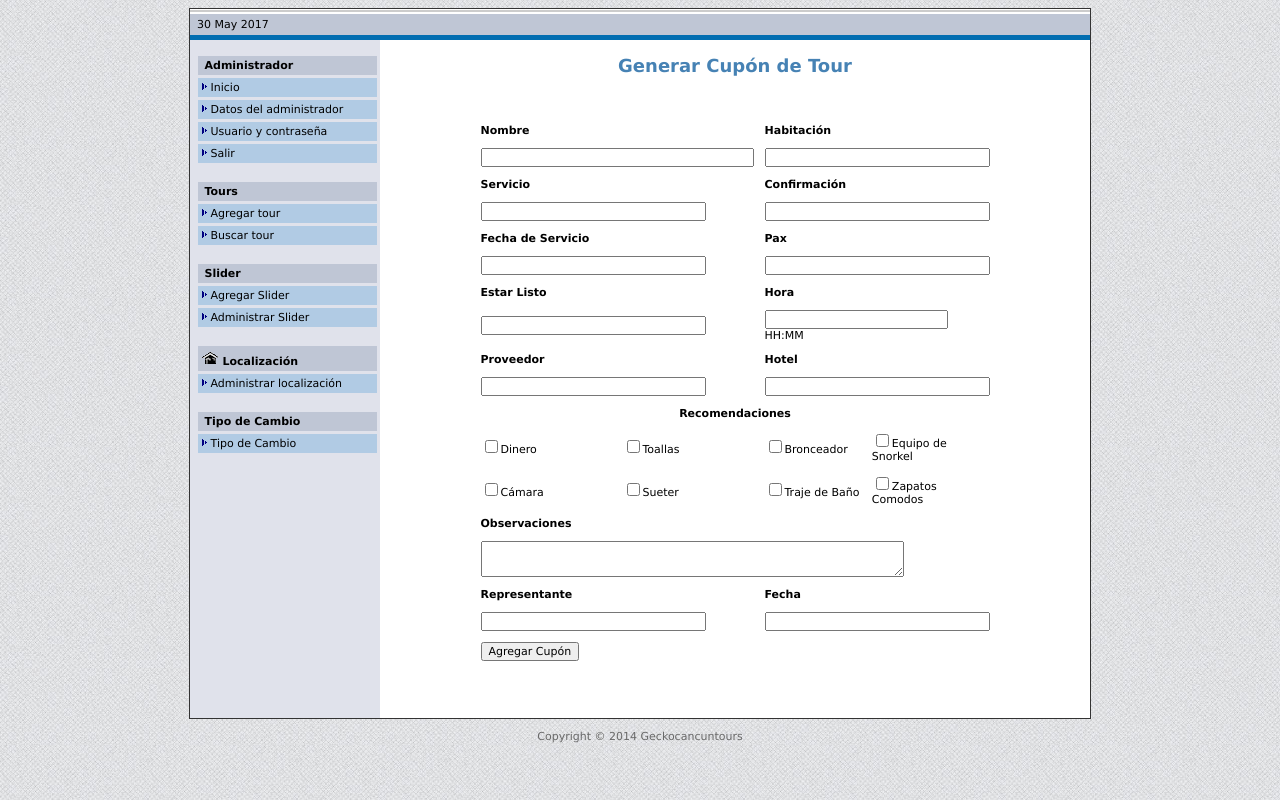
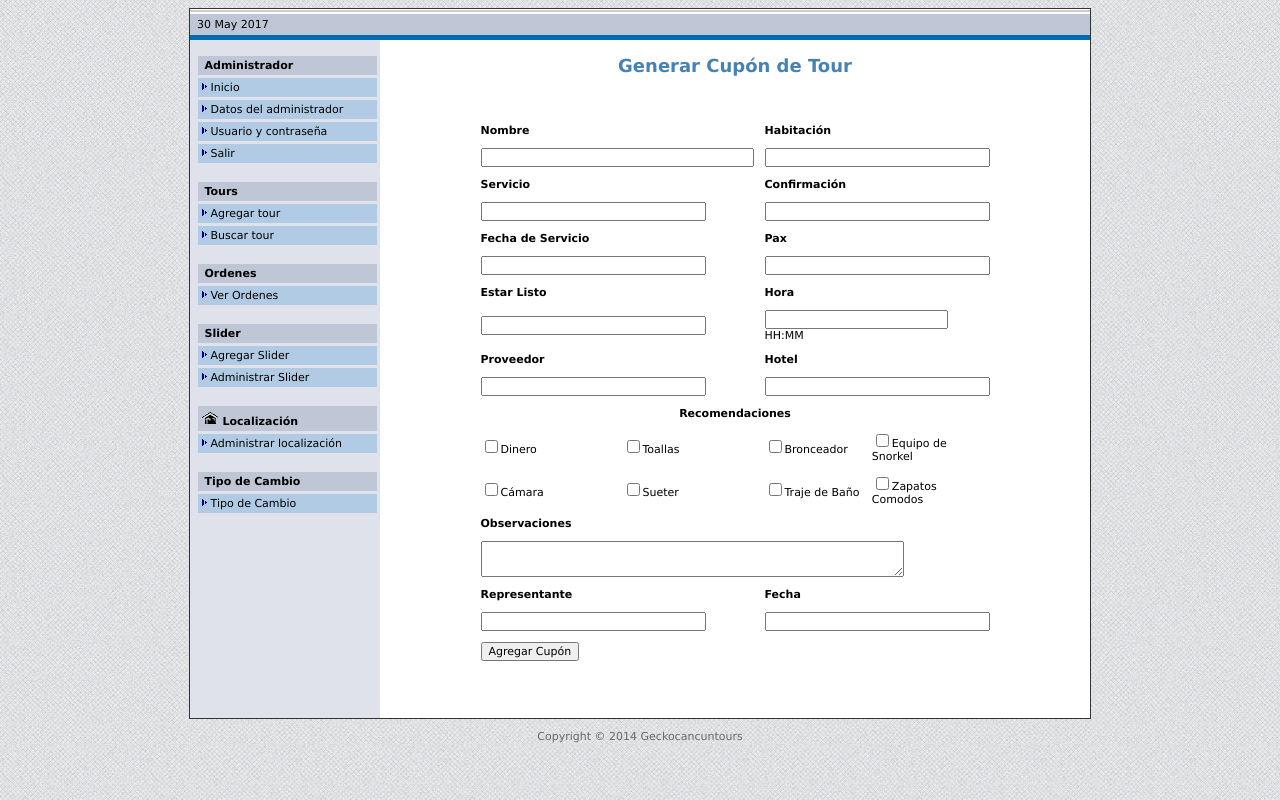
Before and after one commit to davidvexel/gct, a PHP site: page /adminpanel/add-cupon.php in a window 1280 px wide. Run offline with PHP 8.4, Linux system fonts and the light colour scheme; a user stored in the database is signed in; data that the repository does not hold is empty; some libraries are stand-ins or nearby versions.

Commit message:
Formatting side navigation in admin panel and adding new tab for orders

```diff
--- a/adminpanel/include/menu.php
+++ b/adminpanel/include/menu.php
@@ -16,7 +16,9 @@
 		<td bgcolor="#B1CBE4"><img src="images/arrow_yellow.gif" width="6" height="8" border="0" />&nbsp;<a href="<?php echo $logoutAction ?>">Salir</a></td>
 	</tr>
 </table>
+
 <br />
+
 <table width="185" height="2" cellpadding="3" cellspacing="3">
 	<tr>
 		<td bgcolor="#BFC6D5">&nbsp;<b>Tours</b></td>
@@ -28,7 +30,20 @@
 		<td bgcolor="#B1CBE4"><img src="images/arrow_yellow.gif" width="6" height="8" border="0" />&nbsp;<a href="buscar-tour.php">Buscar tour</a></td>
 	</tr>
 </table>
+
 <br />
+
+<table width="185" height="2" cellpadding="3" cellspacing="3">
+	<tr>
+		<td bgcolor="#BFC6D5">&nbsp;<b>Ordenes</b></td>
+	</tr>
+	<tr>
+		<td bgcolor="#B1CBE4"><img src="images/arrow_yellow.gif" width="6" height="8" border="0" />&nbsp;<a href="list-orders.php">Ver Ordenes</a></td>
+	</tr>
+</table>
+
+<br>
+
 <table width="185" height="2" cellpadding="3" cellspacing="3">
 	<tr>
 		<td bgcolor="#BFC6D5">&nbsp;<b>Slider</b></td>
```
Lines whose indentation alone changed are shown as unchanged.
